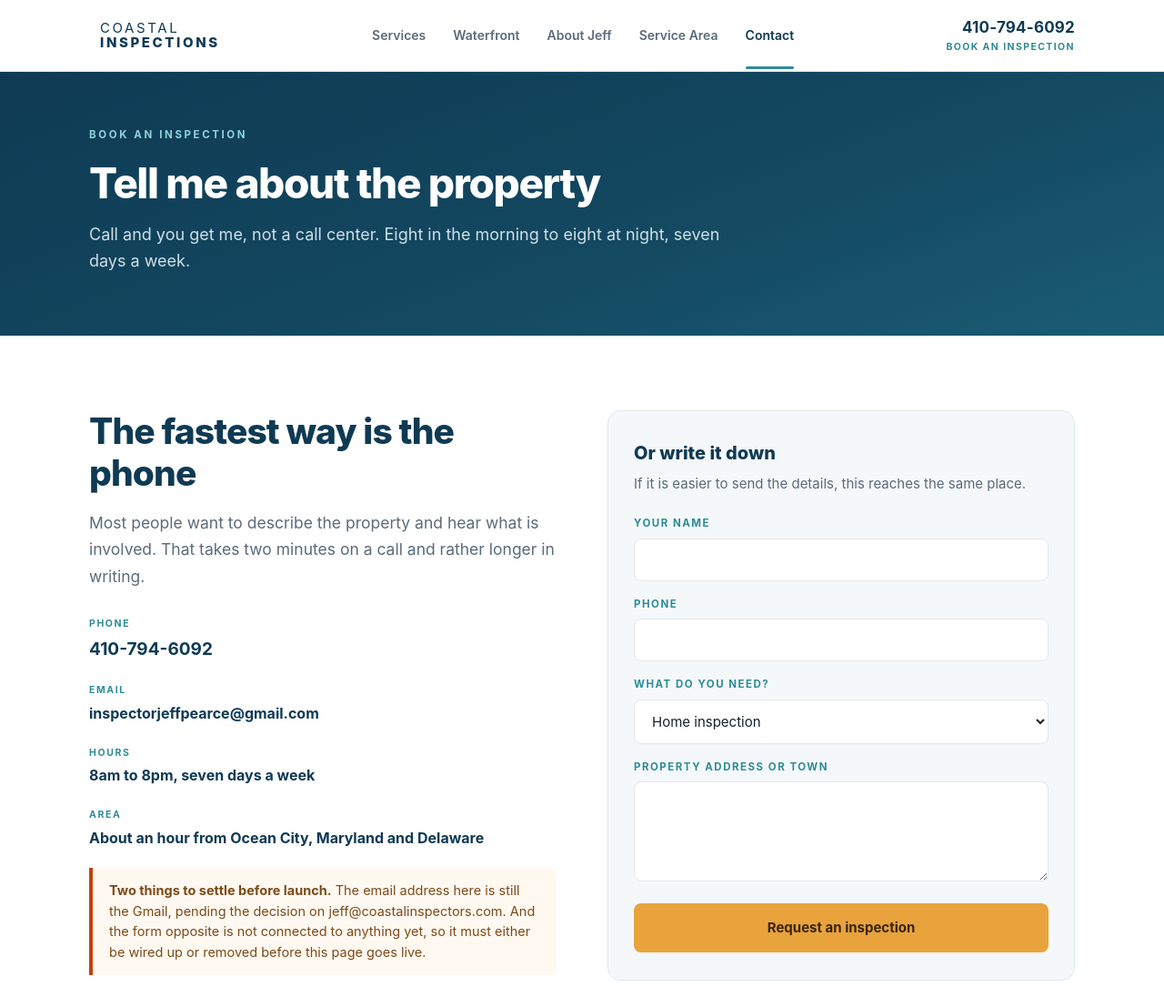
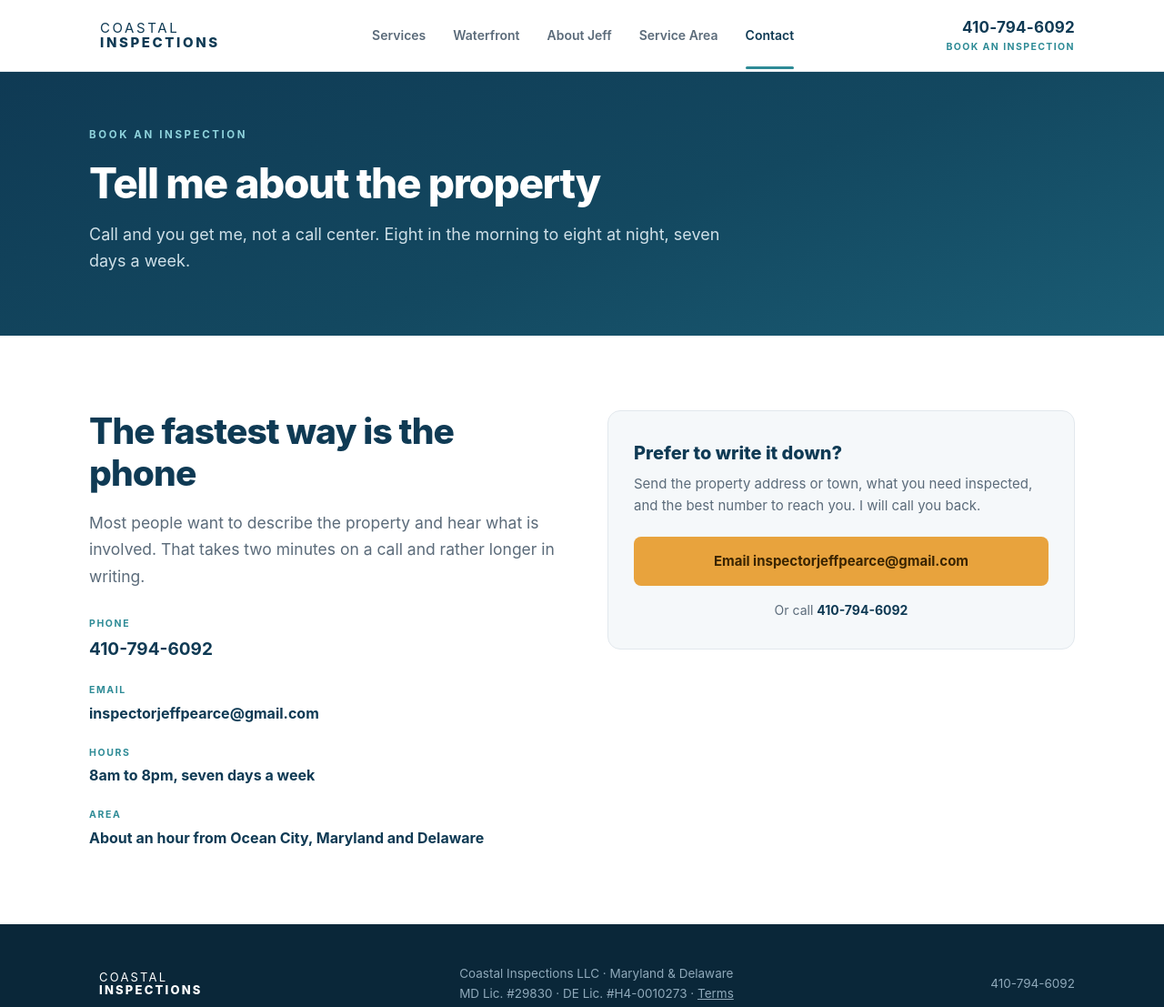
Before and after one commit to Strat3000Carlson/coastal-inspections, a plain HTML site: page contact.html in a window 1280 px wide. Shown: the top 1107 px of the page at 91% size. Drawn offline with Linux system fonts and the light colour scheme.

Commit message:
Add files via upload
Pre-published files ready to publish

```diff
--- /dev/null
+++ b/_ok.json
@@ -0,0 +1 @@
+{"ok": true}
--- a/contact.html
+++ b/contact.html
@@ -31,25 +31,13 @@
       <div class="ci" style="color:var(--ink)"><b style="color:var(--teal)">Area</b>
         <span style="font-size:16px;color:var(--navy)">About an hour from Ocean City, Maryland and Delaware</span></div>
     </div>
-    <div class="note"><strong>Two things to settle before launch.</strong> The email address here is still the Gmail, pending the decision on jeff@coastalinspectors.com. And the form opposite is not connected to anything yet, so it must either be wired up or removed before this page goes live.</div>
   </div>
 
   <div style="background:#F5F8FA;border:1px solid var(--line);border-radius:14px;padding:30px 28px">
-    <h3 style="font-size:20px;color:var(--navy);font-weight:800;margin-bottom:6px">Or write it down</h3>
-    <p style="font-size:15px;color:var(--mute);margin-bottom:22px">If it is easier to send the details, this reaches the same place.</p>
-    <div class="field"><label style="color:var(--teal)">Your name</label>
-      <input type="text" style="background:#fff;border-color:var(--line);color:var(--ink)"></div>
-    <div class="field"><label style="color:var(--teal)">Phone</label>
-      <input type="tel" style="background:#fff;border-color:var(--line);color:var(--ink)"></div>
-    <div class="field"><label style="color:var(--teal)">What do you need?</label>
-      <select style="background:#fff;border-color:var(--line);color:var(--ink)">
-      <option>Home inspection</option><option>Seawall or bulkhead inspection</option>
-      <option>Boat lift, dock or floating dock</option><option>Commercial inspection</option>
-      <option>Pre-listing inspection</option><option>Radon or mold</option>
-      <option>Thermal imaging</option><option>Something else</option></select></div>
-    <div class="field"><label style="color:var(--teal)">Property address or town</label>
-      <textarea style="background:#fff;border-color:var(--line);color:var(--ink)"></textarea></div>
-    <a class="btn btn-p" href="#" style="width:100%;text-align:center">Request an inspection</a>
+    <h3 style="font-size:20px;color:var(--navy);font-weight:800;margin-bottom:6px">Prefer to write it down?</h3>
+    <p style="font-size:15px;color:var(--mute);margin-bottom:22px">Send the property address or town, what you need inspected, and the best number to reach you. I will call you back.</p>
+    <a class="btn btn-p" href="mailto:inspectorjeffpearce@gmail.com?subject=Inspection%20request" style="width:100%;text-align:center">Email inspectorjeffpearce@gmail.com</a>
+    <p style="font-size:14px;color:var(--mute);margin-top:16px;text-align:center">Or call <a href="tel:4107946092" style="color:var(--navy);font-weight:700;text-decoration:none">410-794-6092</a></p>
   </div>
 </div></div></section>
 <footer><div class="wrap fgrid">
```
Also changed, not shown: about.html (+5 -5 lines), index.html (+3 -3 lines), service-area.html (+1 -1 lines), services.html (+3 -3 lines), waterfront.html (+2 -3 lines), img/about-panel.jpg (added), img/area-roof.jpg (added), img/headshot.jpg (added), img/hero-roof.jpg (added), img/report-outlet.jpg (added).
